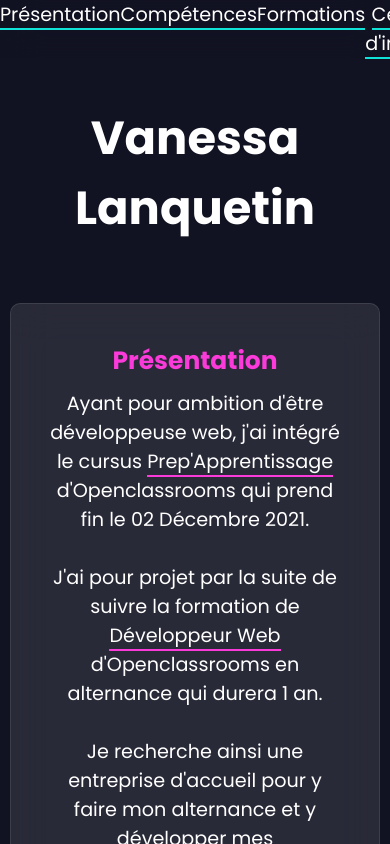
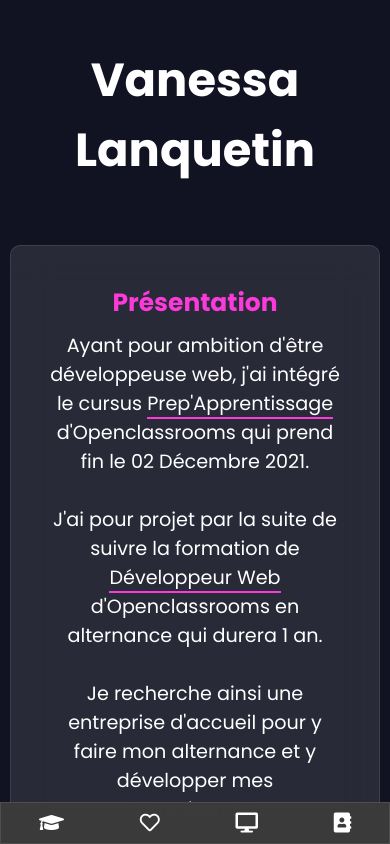
Before and after one commit to vanessa-lanquetin/vanessalanquetin.fr, a Vue app: page / in a window 390 px wide. Shown: the top 844 px of the page. Built offline with nearby package versions, Linux system fonts and the light colour scheme.

Commit message:
nav-bar responsive

```diff
--- a/src/components/nav-bar.vue
+++ b/src/components/nav-bar.vue
@@ -1,24 +1,54 @@
 <template>
-  <div class="nav" v-scroll-reveal="{preset: 'left'}">
-    <ul id="nav-list">
-      <li><a class="item-nav" href="#presentation">Présentation</a></li>
-      <li><a class="item-nav" href="#competences">Compétences</a></li>
-      <li><a class="item-nav" href="#formations">Formations</a></li>
-      <li><a class="item-nav" href="#hobbies">Centres d'intérêts</a></li>
-      <li><a class="item-nav" href="#contact">Contact</a></li>
-    </ul>
-  </div>
+  <nav>
+    <a class="container-item" href="">
+      <i class="fas fa-graduation-cap"></i>
+      <div class="nav-title-item">CV</div>
+    </a>
+    <a class="container-item" href="">
+      <i class="far fa-heart"></i>
+      <div class="nav-title-item">Lettre de motivation</div>
+    </a>
+    <a class="container-item" href="">
+      <i class="fas fa-desktop"></i>
+      <div class="nav-title-item">Portfolio</div>
+    </a>
+    <a class="container-item" href="">
+      <i class="fas fa-address-book"></i>
+      <div class="nav-title-item">Contact</div>
+    </a>
+  </nav>
 </template>
 
 <script>
 </script>
 
 <style lang="scss" scoped>
-#nav-list {
+  nav {
+    background: rgba(255, 255, 255, 0.1);
+    backdrop-filter: blur(20px);
+    border: 1px solid rgba(255, 255, 255, 0.1);
+    color: #fff;
+  }
+nav,
+#nav-list-desktop,
+#nav-list-mobile {
   width: 100%;
   backdrop-filter: blur(20px);
   display: flex;
   justify-content: space-around;
+}
+#nav-list-mobile {
+  display: none;
+}
+.container-item {
+  display: flex;
+  flex-direction: row;
+  justify-content: space-between;
+  align-items: center;
+  gap: 10px;
+  font-size: 20px;
+  padding: 10px;
+;
 }
 .item-nav {
   font-size: 1.2em;
@@ -30,4 +60,21 @@
     font-weight: bold;
   }
 }
+@media screen and (max-width: 690px) {
+  .container-item div {
+    display: none;
+  }
+  .container-item {
+    border-bottom: none;
+  }
+  nav {
+    background: rgba(59, 59, 59, 0.993);
+    backdrop-filter: blur(20px);
+    border: 1px solid rgba(255, 255, 255, 0.1);
+    color: #fff;
+    bottom: 0;
+    position: fixed;
+    z-index: 20;
+  }
+}
 </style>
```
